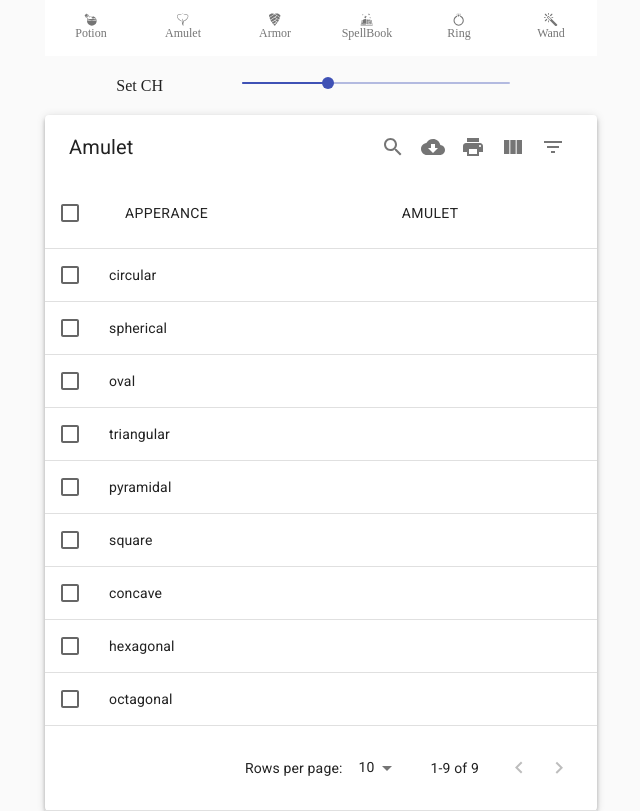
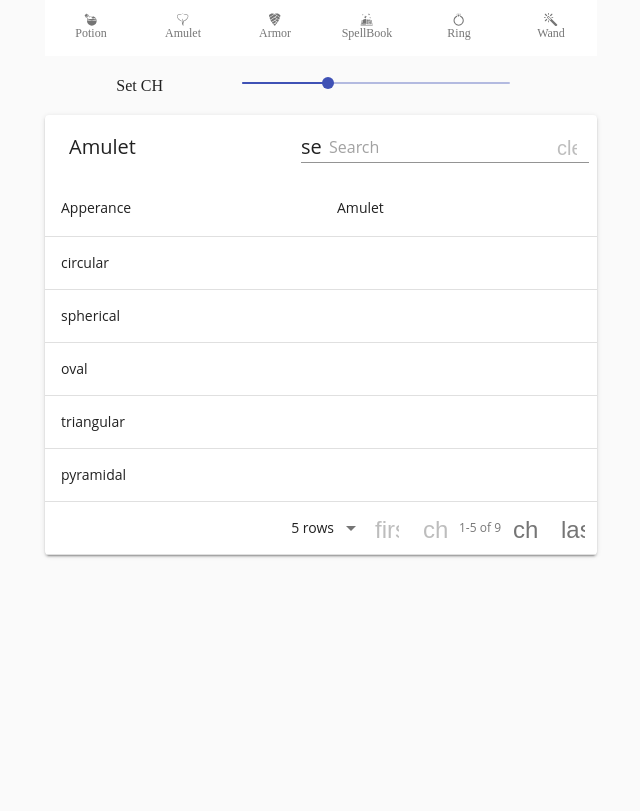
Before and after one commit to Hajin-dev/Nethack-ID-MEMO, a React (Create React App) app: page /Amulet in a window 1280 px wide. Shown: the whole page, without its empty margins (319-959 px from the left). Built offline with nearby package versions, Linux system fonts and the light colour scheme.

Commit message:
exchange table lib to material table

```diff
--- a/package.json
+++ b/package.json
@@ -7,7 +7,7 @@
     "@material-ui/core": "^4.12.4",
     "@material-ui/icons": "^4.11.3",
     "lodash": "^4.17.21",
-    "mui-datatables": "^3.8.5",
+    "material-table": "^1.69.3",
     "react": "^17.0.2",
     "react-dom": "^17.0.2",
     "react-icons": "^4.3.1",
--- a/src/App.js
+++ b/src/App.js
@@ -24,7 +24,7 @@ import Typography from '@material-ui/core/Typography';
 //import Divider from '@material-ui/core/Divider';
 
 let theme = createTheme({
-  typography:{
+    typography:{
     "fontFamily":[
       'Open Sans','sans-serif'
     ].join(","),
@@ -77,6 +77,7 @@ function App() {
       price[i].b1=Math.round(v.value*k)
       price[i].b2=Math.round(v.value*k*(4/3))
     })
+    console.log(theme)
     }
   setValue()
   const handleChange = (event, newValue) => {
@@ -89,7 +90,6 @@ function App() {
       <CssBaseline/>
       <Container maxWidth="sm">
       <Navi/>
-      <Grid item xs={2}/>
       <Grid className={classes.setchMargin} container spacing={2} alignItems="center" direction="row">
         <Grid item xs>
           <Typography classes={{body1:classes.setChFont}} align="center" id="Ch-slider">
@@ -102,13 +102,13 @@ function App() {
         <Grid item xs={2}/>
       </Grid>
       <Routes>
-        <Route path="/Amulet" element={<Amulet/>} />
-        <Route path="/Armor" element={<Armor/>} />
-        <Route path="/Scroll" element={<Scroll/>} />
-        <Route path="/SpellBook" element={<SpellBook/>} />
-        <Route path="/Potion" element={<Potion/>} />
-        <Route path="/Ring" element={<Ring/>} />
-        <Route path="/Wand" element={<Wand/>} />
+        <Route path="/Amulet" theme={theme} element={<Amulet/>} />
+        <Route path="/Armor" theme={theme} element={<Armor/>} />
+        <Route path="/Scroll" theme={theme} element={<Scroll/>} />
+        <Route path="/SpellBook" theme={theme} element={<SpellBook/>} />
+        <Route path="/Potion" theme={theme} element={<Potion/>} />
+        <Route path="/Ring" theme={theme} element={<Ring/>} />
+        <Route path="/Wand" theme={theme} element={<Wand/>} />
       </Routes>
       </Container>
       </ThemeProvider>
--- a/src/pages/Amulet.js
+++ b/src/pages/Amulet.js
@@ -1,24 +1,16 @@
-import React  from 'react';
-import MUIDataTable from "mui-datatables";
+import React from 'react';
+import MaterialTable from 'material-table'
+function Amulet(props) {
   const columns = [
-  { name: "ap",
-    label: "Apperance",
-    options: {
-    filter: true,
-    sort: true,
-    }
+    { field: "ap",
+      title: "Apperance"
     },
-  { name: "name",
-    label: "Amulet",
-    options: {
-    filter: true,
-    sort: true,
-  },
+    { field: "name",
+      title: "Amulet"
     }
   ];
-
   const amuletDB = [
-  {no:1,ap: "circular", name: ""},
+    {no:1, ap: "circular", name: ""},
     {no:2, ap: "spherical", name: ""},
     {no:3, ap: "oval", name: "" },
     {no:4, ap: "triangular", name: ""},
@@ -28,16 +20,11 @@ const amuletDB = [
     {no:8, ap: "hexagonal", name: ""},
     {no:9, ap: "octagonal", name: ""},
   ];
-const options = {
-  responsive:'standard'
-};
-function Amulet() {
   return(
-    <MUIDataTable
-  title={"Amulet"}
+    <MaterialTable
+    title="Amulet"
+    columns={columns}
     data={amuletDB}
-  columns={columns}
-  options={options}
     />
   )
 }
```
Also changed, not shown: src/pages/Amulet copy.js (added, +44 -0 lines), 1 other file (tests, documents, lock files or other folders). Lines whose indentation alone changed are shown as unchanged.
